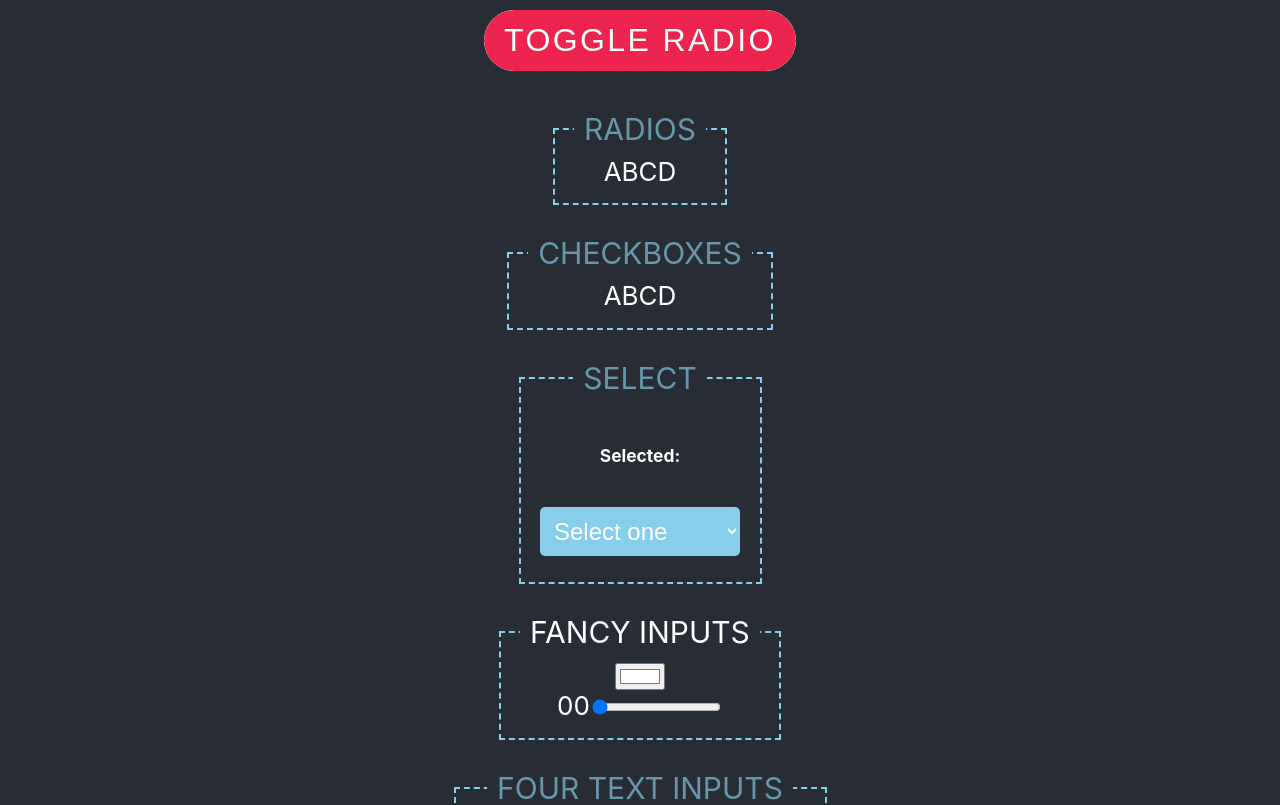
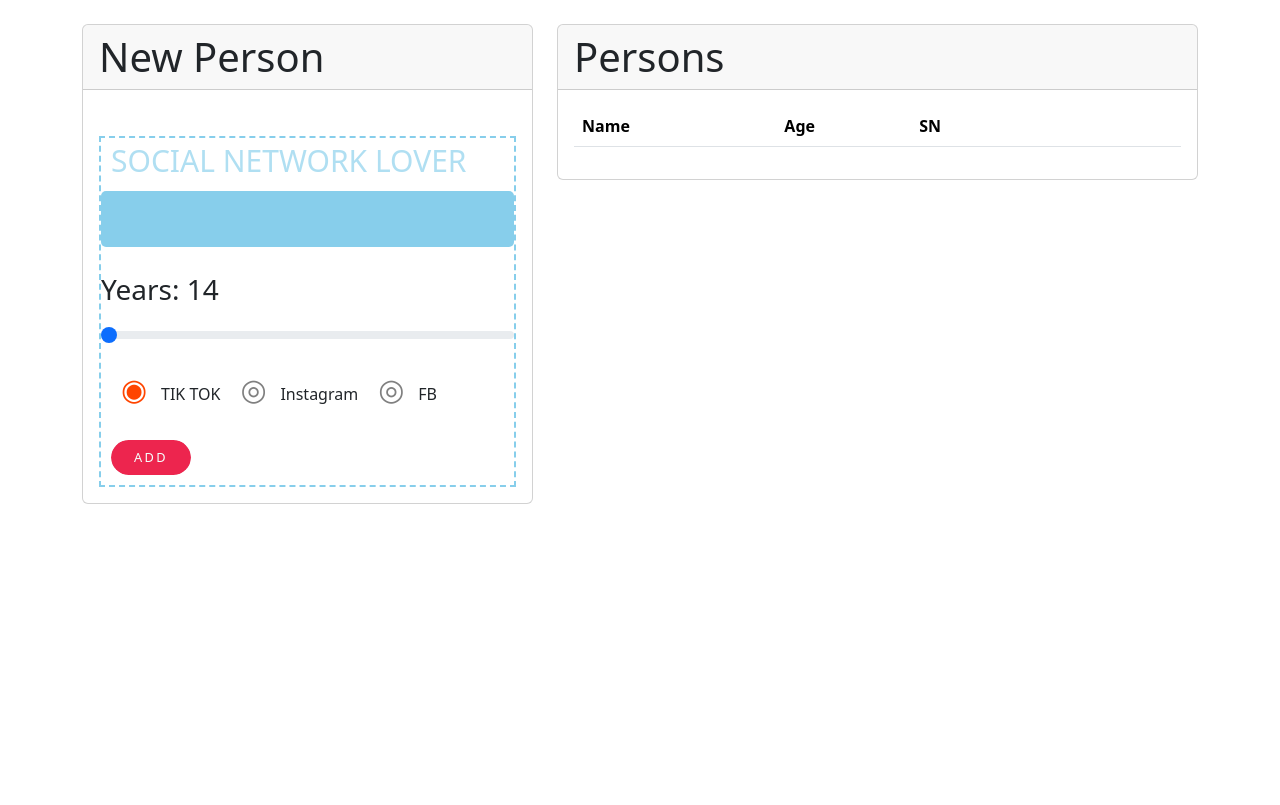
Before and after one commit to tombalv/iguanos, a React (Create React App) app in the folder r1/: page / in a window 1280 px wide. Shown: the top 805 px of the page. Built offline with nearby package versions, Linux system fonts and the light colour scheme; the HTML template or start-up script is replaced by a standard one.

Commit message:
localstorage

```diff
--- a/r1/package.json
+++ b/r1/package.json
@@ -6,10 +6,12 @@
     "@testing-library/jest-dom": "^5.16.5",
     "@testing-library/react": "^13.4.0",
     "@testing-library/user-event": "^13.5.0",
+    "bootstrap": "^5.3.0",
     "react": "^18.2.0",
     "react-dom": "^18.2.0",
     "react-scripts": "5.0.1",
     "sass": "^1.63.6",
+    "uuid": "^9.0.0",
     "web-vitals": "^2.1.4"
   },
   "scripts": {
--- a/r1/src/App.jsx
+++ b/r1/src/App.jsx
@@ -1,30 +1,173 @@
-import { useState } from "react";
+import { useState, useEffect } from "react";
+import "bootstrap/dist/css/bootstrap.min.css";
 import "./App.scss";
-import Checkbox from "./Components/006/Checkbox";
-import Fancy from "./Components/006/Fancy";
-import Input from "./Components/006/Input";
-import Input2 from "./Components/006/Input2";
-import Radio from "./Components/006/Radio";
-import Select from "./Components/006/Select";
 import "./buttons.scss";
+import { get, store } from "./Functions/localStorage";
+// import Delete from "./Components/006/jb/Delete";
+
+const KEY = "persons";
 
 function App() {
-  const [showRadio, setShowRadio] = useState(true);
+  const [name, setName] = useState("");
+  const [age, setAge] = useState("14");
+  const [sn, setSn] = useState("");
+  const [persons, setPersons] = useState(null);
+  const [lastUpdate, setLastUpdate] = useState(Date.now());
+
+  const handleCreate = (_) => {
+    const person = {
+      name,
+      age: parseInt(age),
+      sn,
+    };
+    store(KEY, person);
+    setName("");
+    setAge("14");
+    setSn("");
+    setLastUpdate(Date.now());
+  };
+
+  useEffect(
+    (_) => {
+      if (age < 30) {
+        setSn("tiktok");
+        return;
+      }
+      if (age < 60) {
+        setSn("instagram");
+        return;
+      }
+      setSn("facebook");
+    },
+    [age]
+  );
+
+  useEffect(
+    (_) => {
+      setPersons(get(KEY));
+    },
+    [lastUpdate]
+  );
+
+  const handleChange = (e) => {
+    setName(e.target.value);
+  };
+
+  const handleChangeRange = (e) => {
+    setAge(e.target.value);
+  };
+
+  const check = (key) => {
+    if (sn === key) {
+      setSn("");
+      return;
+    }
+    setSn(key);
+  };
 
   return (
-    <div className="App">
-      <header className="App-header">
-        <button className="red" onClick={(_) => setShowRadio(!showRadio)}>
-          Toggle Radio
-        </button>
-        {showRadio && <Radio />}
-        <Checkbox />
-        <Select />
-        <Fancy />
-        <Input2 />
-        <Input />
-      </header>
-    </div>
+    <>
+      <div className="container">
+        <div className="row">
+          <div className="col-5">
+            <div className="card mt-4">
+              <h1 className="card-header">New Person</h1>
+              <div className="card-body">
+                <fieldset>
+                  <legend>Social network lover</legend>
+                  <div className="mt-3">
+                    <input type="text" value={name} onChange={handleChange} />
+                  </div>
+                  <div className="mt-3">
+                    <label className="form-label">
+                      <h3>Years: {age.padStart(2, "0")}</h3>
+                    </label>
+                    <input
+                      className="form-range"
+                      type="range"
+                      min="14"
+                      max="99"
+                      value={age}
+                      onChange={handleChangeRange}
+                    />
+                  </div>
+                  <div className="mt-3">
+                    <div>
+                      <label
+                        className={sn === "tiktok" ? "radio checked" : "radio"}
+                        onClick={(_) => check("tiktok")}
+                      >
+                        TIK TOK
+                      </label>
+                      <label
+                        className={
+                          sn === "instagram" ? "radio checked" : "radio"
+                        }
+                        onClick={(_) => check("instagram")}
+                      >
+                        Instagram
+                      </label>
+                      <label
+                        className={
+                          sn === "facebook" ? "radio checked" : "radio"
+                        }
+                        onClick={(_) => check("facebook")}
+                      >
+                        FB
+                      </label>
+                    </div>
+                  </div>
+                  <div className="mt-3">
+                    <button className="nice red small" onClick={handleCreate}>
+                      Add
+                    </button>
+                  </div>
+                </fieldset>
+              </div>
+            </div>
+          </div>
+          <div className="col-7">
+            <div className="card mt-4">
+              <h1 className="card-header">Persons</h1>
+              <div className="card-body">
+                <table className="table table-striped">
+                  <thead>
+                    <tr>
+                      <th width="30%">Name</th>
+                      <th width="20%">Age</th>
+                      <th width="20%">SN</th>
+                      <th width="10%"></th>
+                      <th width="10%"></th>
+                    </tr>
+                  </thead>
+                  <tbody>
+                    {persons &&
+                      persons.map((person) => (
+                        <tr key={person.id}>
+                          <td>{person.name}</td>
+                          <td>{person.age}</td>
+                          <td>{person.sn}</td>
+                          <td>
+                            <button className="nice green small no">
+                              Edit
+                            </button>
+                          </td>
+                          <td>
+                            <button className="nice red small no">
+                              Delete
+                            </button>
+                          </td>
+                        </tr>
+                      ))}
+                  </tbody>
+                </table>
+              </div>
+            </div>
+          </div>
+        </div>
+      </div>
+      {/* <Delete /> */}
+    </>
   );
 }
 
--- a/r1/src/App.scss
+++ b/r1/src/App.scss
@@ -102,3 +102,50 @@ select {
   color: #fff;
   min-width: 200px;
 }
+
+label.checkbox {
+  line-height: 40px;
+  cursor: pointer;
+  &::before {
+    content: "\2610";
+    display: inline-block;
+    width: 40px;
+    height: 40px;
+    font-size: 30px;
+    line-height: 40px;
+    margin-left: 20px;
+    color: gray;
+  }
+  &.checked {
+    &::before {
+      content: "\2611";
+      color: orangered;
+    }
+  }
+}
+
+label.radio {
+  line-height: 40px;
+  cursor: pointer;
+  &::before {
+    content: "\25CE";
+    display: inline-block;
+    width: 40px;
+    height: 40px;
+    font-size: 30px;
+    line-height: 40px;
+    margin-left: 20px;
+    color: gray;
+  }
+  &.checked {
+    &::before {
+      content: "\25C9";
+      color: orangered;
+    }
+  }
+}
+
+.modal.show {
+  display: block;
+  background-color: #17010845;
+}
--- /dev/null
+++ b/r1/src/Components/006/jb/Delete.jsx
@@ -0,0 +1,25 @@
+export default function Delete() {
+  return (
+    <div className="modal show">
+      <div className="modal-dialog modal-dialog-centered">
+        <div className="modal-content">
+          <div className="modal-header">
+            <h5 className="modal-title">Modal title</h5>
+            <button type="button" className="btn-close"></button>
+          </div>
+          <div className="modal-body">
+            <p>Modal body text goes here.</p>
+          </div>
+          <div className="modal-footer">
+            <button type="button" className="btn btn-secondary">
+              Close
+            </button>
+            <button type="button" className="btn btn-primary">
+              Save changes
+            </button>
+          </div>
+        </div>
+      </div>
+    </div>
+  );
+}
--- /dev/null
+++ b/r1/src/Functions/localStorage.js
@@ -0,0 +1,44 @@
+import { v4 as uuidv4 } from "uuid";
+
+const read = (key) => {
+  const value = localStorage.getItem(key);
+  if (null === value) {
+    return [];
+  }
+  return JSON.parse(value);
+};
+
+const write = (key, value) => {
+  localStorage.setItem(key, JSON.stringify(value));
+};
+
+export const get = (key) => read(key);
+
+export const show = (key, id) => {
+  const items = read(key);
+  return items.find((item) => item.id === id);
+};
+
+export const store = (key, value) => {
+  const items = read(key);
+  value.id = uuidv4();
+  items.push(value);
+  write(key, items);
+};
+
+export const destroy = (key, id) => {
+  const items = read(key);
+  const newItems = items.filter((item) => item.id !== id);
+  write(key, newItems);
+};
+
+export const update = (key, id, value) => {
+  const items = read(key);
+  const newItems = items.map((item) => {
+    if (item.id === id) {
+      return { ...value, id: id };
+    }
+    return item;
+  });
+  write(key, newItems);
+};
--- a/r1/src/buttons.scss
+++ b/r1/src/buttons.scss
@@ -4,7 +4,7 @@ $white: #f4fffd;
 $blue: #202c59;
 $green: #21897e;
 
-button {
+button.nice {
   display: inline-block;
   padding: 0.75rem 1.25rem;
   border-radius: 10rem;
@@ -65,6 +65,7 @@ button {
   }
 
   &.yellow {
+    color: black;
     &:after {
       background-color: $yellow;
     }
@@ -108,6 +109,10 @@ button {
   &.small {
     padding: 0.5rem 1rem;
     font-size: 0.8rem;
+    min-width: 80px;
+    .no {
+      margin: 0;
+    }
   }
 
   &.large {
```
Also changed, not shown: r1/src/006.jsx (added, +31 -0 lines), 1 other file (tests, documents, lock files or other folders).
